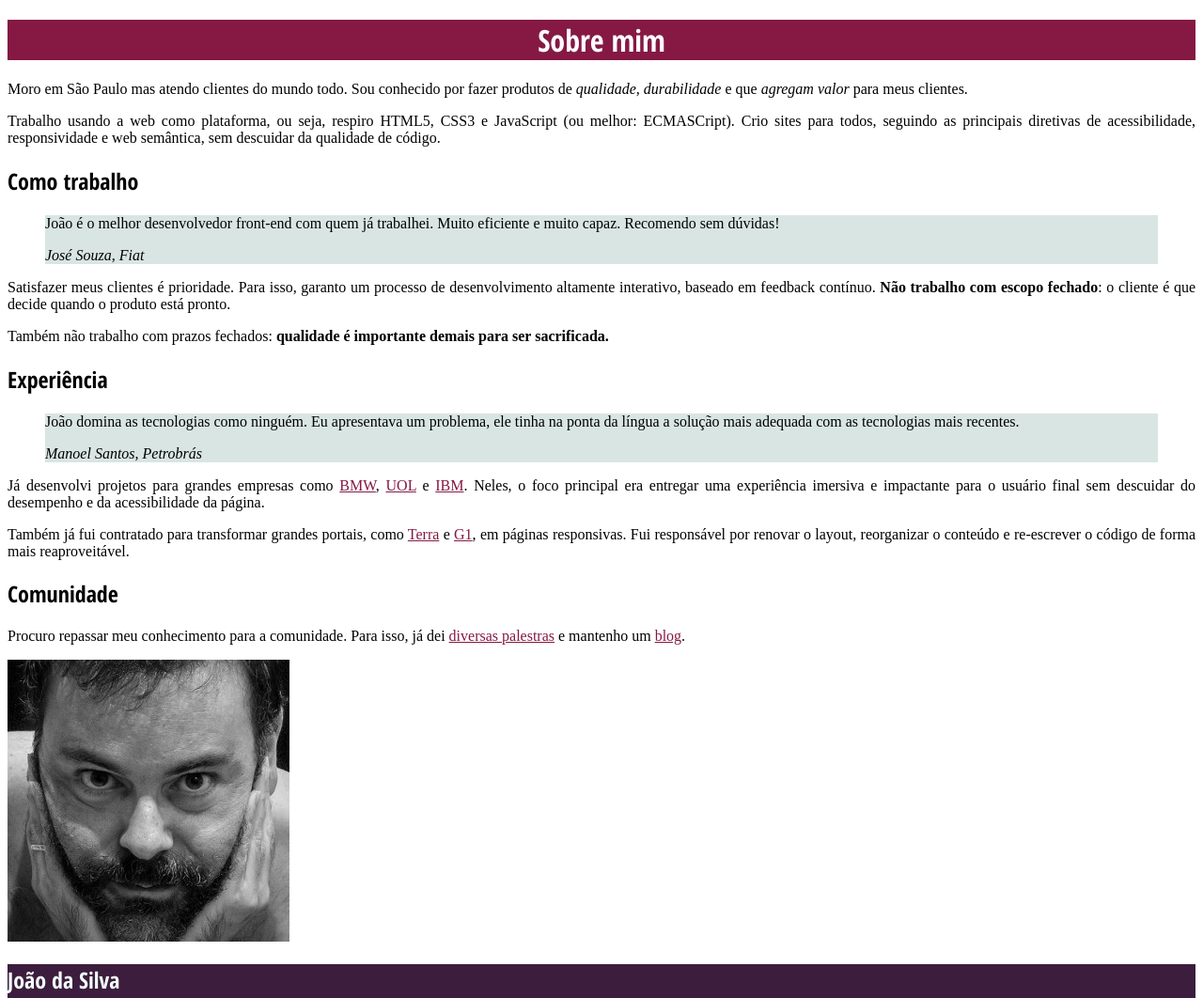
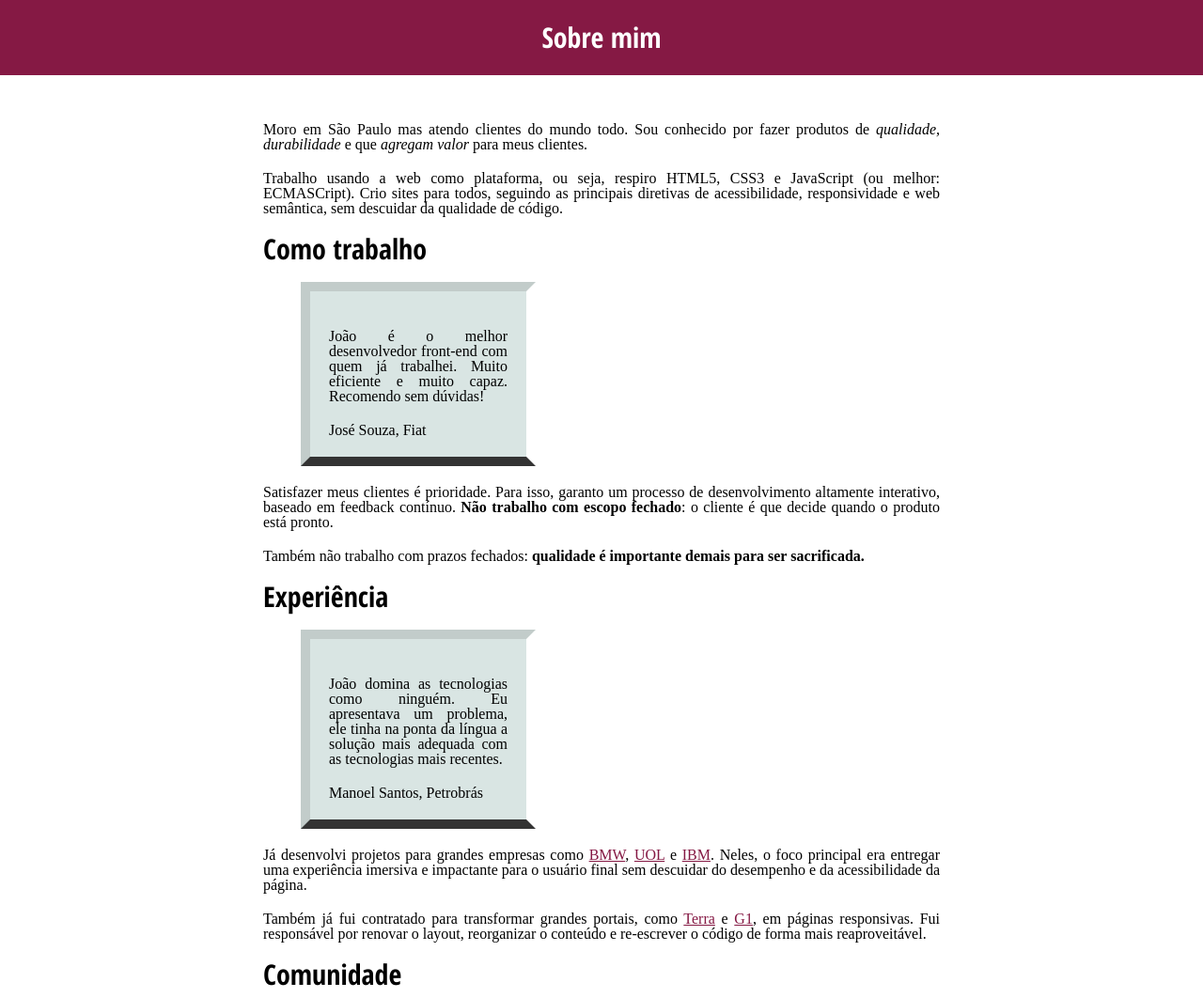
Before and after one commit to MatheusGramosa/MatheusGramosa.github.io, a plain HTML site: page index.html in a window 1280 px wide. Shown: the top 1062 px of the page at 94% size. Drawn offline with Linux system fonts and the light colour scheme.

Commit message:
Add files via upload

```diff
--- a/index.html
+++ b/index.html
@@ -5,13 +5,15 @@
     <meta charset="utf-8">
     <title> Biografia - João da Silva </title>
     <link rel="icon" href="favicon.png">
+    <link rel="stylesheet" href="reset.css">
     <link rel="stylesheet" href="site.css">
     <link rel="stylesheet" href="https://fonts.googleapis.com/css?family=Crimson+Text:400,400italic,600">
-    <link rel="stylesheet" href="https://fonts.googleapis.com/css?family=Open+Sans+Condensed:700" </head>
+    <link rel="stylesheet" href="https://fonts.googleapis.com/css?family=Open+Sans+Condensed:700"
+</head>
 
 <body>
+    <h1>Sobre mim</h1>
     <main>
-        <h1>Sobre mim</h1>
 
         <p>Moro em São Paulo mas atendo clientes do mundo todo. Sou conhecido por fazer produtos de <em>qualidade,
                 durabilidade</em> e que <em>agregam valor</em> para meus clientes.</p>
@@ -62,7 +64,9 @@
     </main>
     <img src="eu.jpg" alt="Foto de João da Silva">
     <aside>
-        <h1>João da Silva</h1>
+        <div>
+            <h3>João da Silva</h3>
+        </div>
         <nav>
             <ul>
                 <li><a href="index.html">Home</a></li>
--- /dev/null
+++ b/reset.css
@@ -0,0 +1,47 @@
+/* http://meyerweb.com/eric/tools/css/reset/
+   v2.0 | 20110126
+   License: none (public domain)
+*/
+html, body, div, span, applet, object, iframe,
+h1, h2, h3, h4, h5, h6, p, blockquote, pre,
+a, abbr, acronym, address, big, cite, code,
+del, dfn, em, img, ins, kbd, q, s, samp,
+small, strike, strong, sub, sup, tt, var,
+b, u, i, center,
+dl, dt, dd, ol, ul, li,
+fieldset, form, label, legend,
+table, caption, tbody, tfoot, thead, tr, th, td,
+article, aside, canvas, details, embed,
+figure, figcaption, footer, header, hgroup,
+menu, nav, output, ruby, section, summary,
+time, mark, audio, video {
+  margin: 0;
+  padding: 0;
+  border: 0;
+  font-size: 100%;
+  font: inherit;
+  vertical-align: baseline;
+}
+/* HTML5 display-role reset for older browsers */
+article, aside, details, figcaption, figure,
+footer, header, hgroup, menu, nav, section {
+  display: block;
+}
+body {
+  line-height: 1;
+}
+ol, ul {
+  list-style: none;
+}
+blockquote, q {
+  quotes: none;
+}
+blockquote:before, blockquote:after,
+q:before, q:after {
+  content: '';
+  content: none;
+}
+table {
+  border-collapse: collapse;
+  border-spacing: 0;
+}
--- a/site.css
+++ b/site.css
@@ -11,33 +11,48 @@ body {
     font-family: "Crimson Text", "Times New Roman",serif;
     background-color:#F2FFFC;
     font-size:120%;
+    line-height: 1.5;
 }
 
-main h1{
+main h1, h1{
     text-align: center;
     background-color:#851944;
     color:#FFF;
+    padding: 25px;
+    border-bottom 10px solid black;
+    font-size: 60px;
 }
 
 main a {
     color: #851944
 }
 
-h1,h2 {
+h1,h2,h3 {
     font-family:"Open Sans Condensed","Arial",sans-serif;
+    font-size: 30px;
 }
 
 p{
     text-align:justify;
+    margin: 20px 0;
 }
 
 blockquote {
     background-color: #D9E5E3;
+    border: 10px solid #C2CCCA;
+    width: 250px;
+    box-sizing: border-box;
+    margin: 20px 40px;
+    border: 10px solid #C2CCCA;
+    border-bottom-color: #333;
+    border-right-color: #FFF;
 }
 
 aside {
     background-color: #3C1D3D;
     color: #F2FFFC;
+    margin-bottom: 25px;
+
 }
 
 footer {
@@ -52,3 +67,24 @@ ul{
 ul li a{
     color: inherit;
 }
+
+blockquote, aside, footer {
+    padding: 20px;
+}
+
+main {
+    width: 720px;
+    margin: auto;
+    padding: 30px 0;
+}
+
+strong {
+    font-weight: bold;
+}
+em {
+    font-style: italic;
+}
+
+h3{
+    padding: 10px
+}
```
Also changed, not shown: blog.html (+1 -1 lines).
